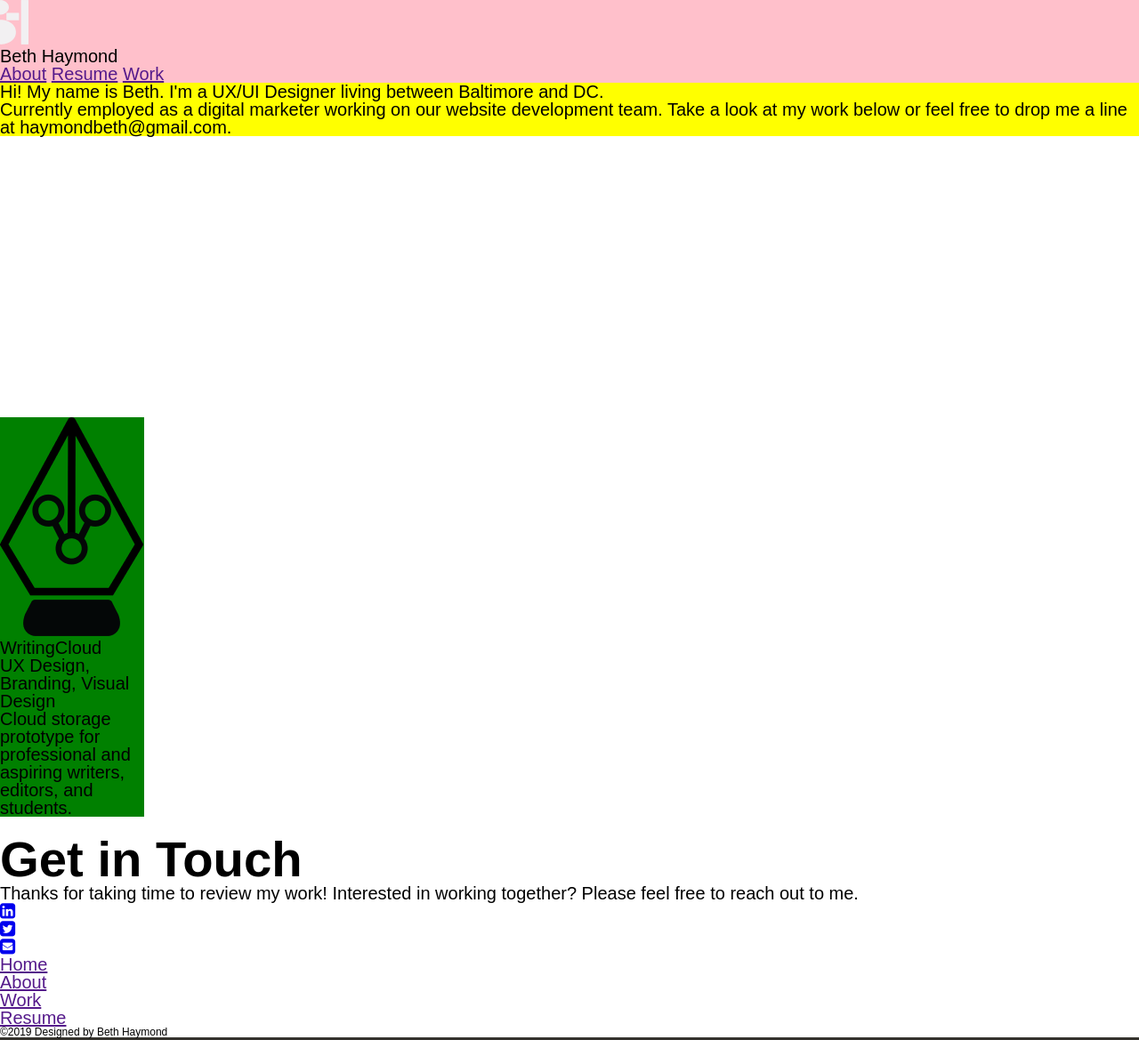
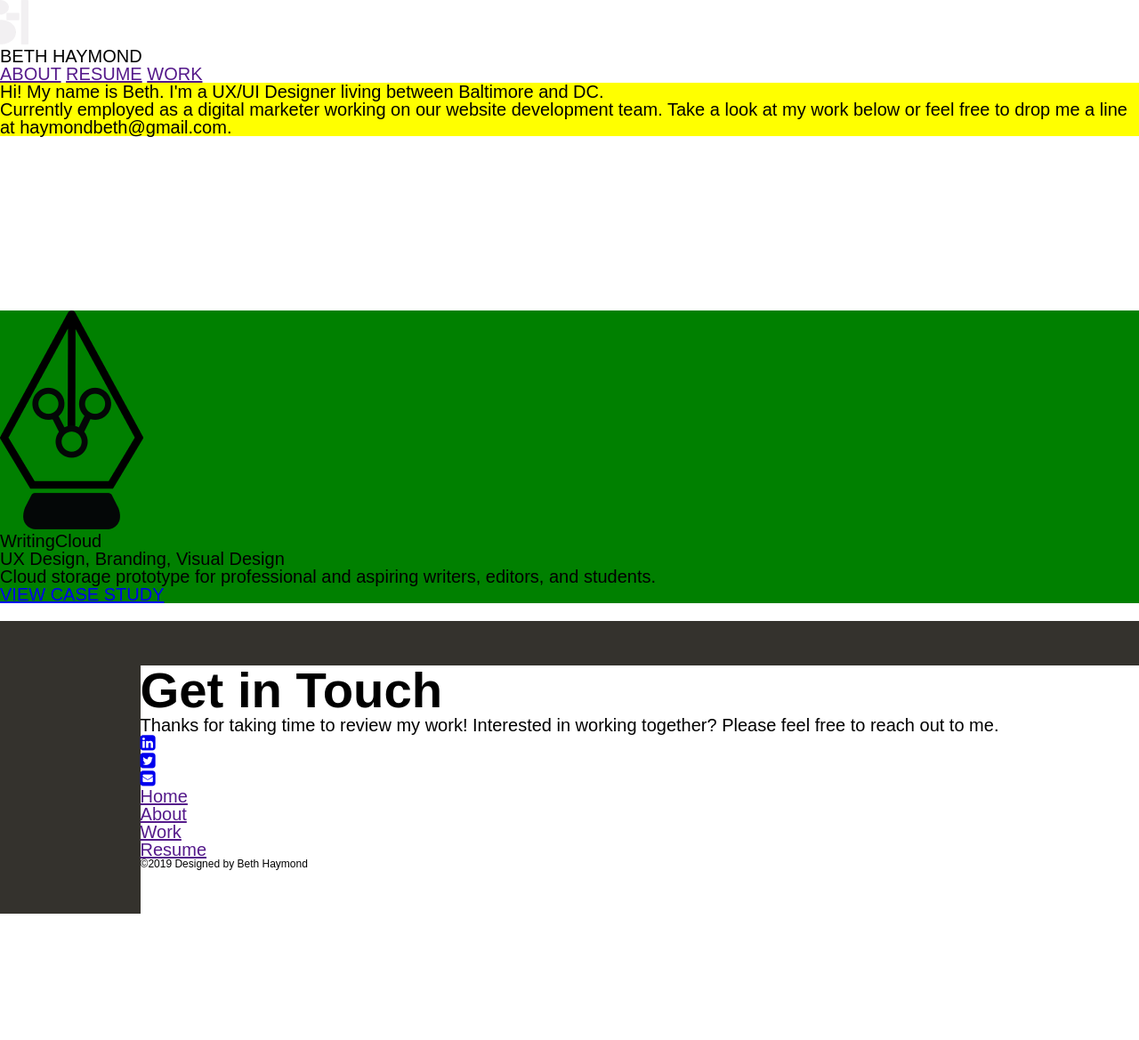
Before and after one commit to bethhaymond/portfolio, a plain HTML site: page index.html in a window 1280 px wide. Shown: the whole page at 89% size. After the commit the page ends 1027 px from the top, so only its background shows below. Drawn offline with Linux system fonts and the light colour scheme.

Commit message:
Add files via upload

```diff
--- a/index.html
+++ b/index.html
@@ -6,44 +6,45 @@
     <!-- Font Awesome -->
     <link href="https://maxcdn.bootstrapcdn.com/font-awesome/4.7.0/css/font-awesome.min.css" rel="stylesheet">
     <!-- Custom Styles -->
+    <link rel="stylesheet" href="styles/reset.css">
     <link rel="stylesheet" href="styles/home.css">
-    <link rel="stylesheet" href="styles/reset.css">
   </head>
   <body>
-    <div class="container">
+   <div class="container">
+
     <header>
-      <div class="navbar">
         <nav>
-         <a href=""><img src="images/logo.png"></a>
-          <p>Beth Haymond</p>
-            <a href="">About</a>
-            <a href="">Resume</a>
-            <a href="">Work</a>
-        </nav> <!--navbar-->
-       </div>
+         <a class="logo" href=""><img src="images/logo.png"></a>
+          <p class="left-nav">BETH HAYMOND</p>
+            <a class= "nav-link about" href="">ABOUT</a>
+            <a class= "nav-link resume"href="">RESUME</a>
+            <a class= "nav-link work"href="">WORK</a>
+        </nav>
+
        <div class="bio">
-         <h1>Hi! My name is Beth. I'm a UX/UI Designer living between Baltimore and DC.</h1>
-         <h4 class="slogan">Currently employed as a digital marketer working on our website development team. Take a look at my work below or feel free to drop me a line at haymondbeth@gmail.com.</h4>
+         <h1 class="my-name">Hi! My name is <span>Beth</span>. I'm a UX/UI Designer living between Baltimore and DC.</h1>
+         <h4 class="slogan">Currently employed as a digital marketer working on our website development team. Take a look at my work below or feel free to drop me a line at <a href="mailto:{haymondbeth@gmail.com}"></a>haymondbeth@gmail.com.</h4>
        </div>  <!--bio-->
-       </header>
-    <main>
+    </header>
+
       <section class="wcproject"><!-- WritingCloud -->
         <img src="images/pen.png">
           <h2>WritingCloud</h2>
-            <h4>UX Design, Branding, Visual Design</h4>
-              <p>Cloud storage prototype for professional and aspiring writers, editors, and students.</p>
+            <h4 class="uxdesign">UX Design, Branding, Visual Design</h4>
+              <p class="description">Cloud storage prototype for professional and aspiring writers, editors, and students.</p>
+              <a class="button case" href="https://projects.invisionapp.com/share/JHPEIQAQK8M">VIEW CASE STUDY</a>
       </section>
-    </main>
+
     <footer>
-     <div class="footer-inner"><!---->
+     <div class="footer-inner">
      <h4 class="footer-header">Get in Touch</h4>
-      <p>Thanks for taking time to review my work! Interested in working together? Please feel free to reach out to me.</p>
-       <ul class="footer-social">
+      <p class="footer-review">Thanks for taking time to review my work! Interested in working together? Please feel free to reach out to me.</p>
+       <ul class="footer-links">
         <li><a href="{https://www.linkedin.com/in/beth-haymond/}"><i class="fa fa-linkedin-square" aria-hidden="true"></i></a></li>
         <li><a href="{https://twitter.com/bethhaymond}"><i class="fa fa-twitter-square" aria-hidden="true"></i></a></li>
-        <li><a href="mailto:{Your email address}"><i class="fa fa-envelope-square" aria-hidden="true"></i></a></li>
+        <li><a href="mailto:{haymondbeth@gmail.com}"><i class="fa fa-envelope-square" aria-hidden="true"></i></a></li>
        </ul>
-      <ul class="footer-links">
+      <ul class="footer-nav">
        <li><a href="">Home</a></li>
        <li><a href="">About</a></li>
        <li><a href="">Work</a></li>
```
